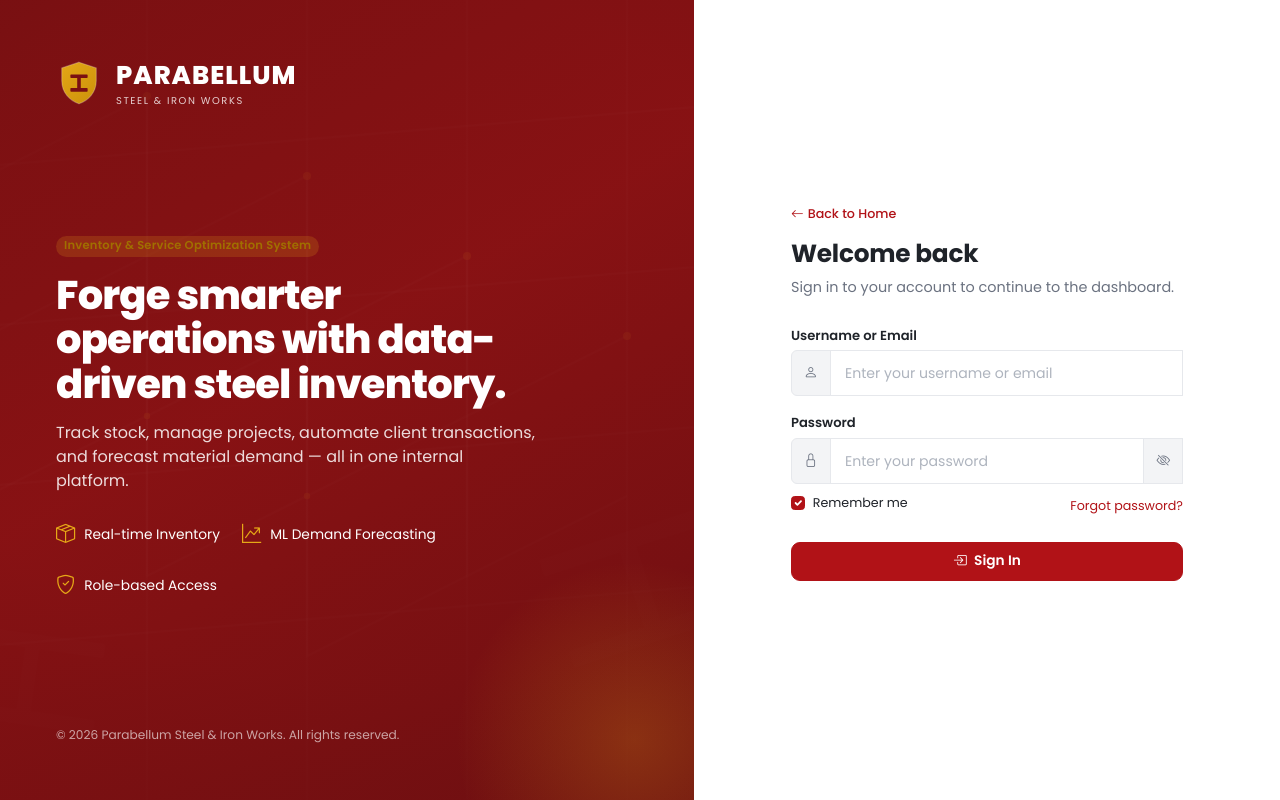
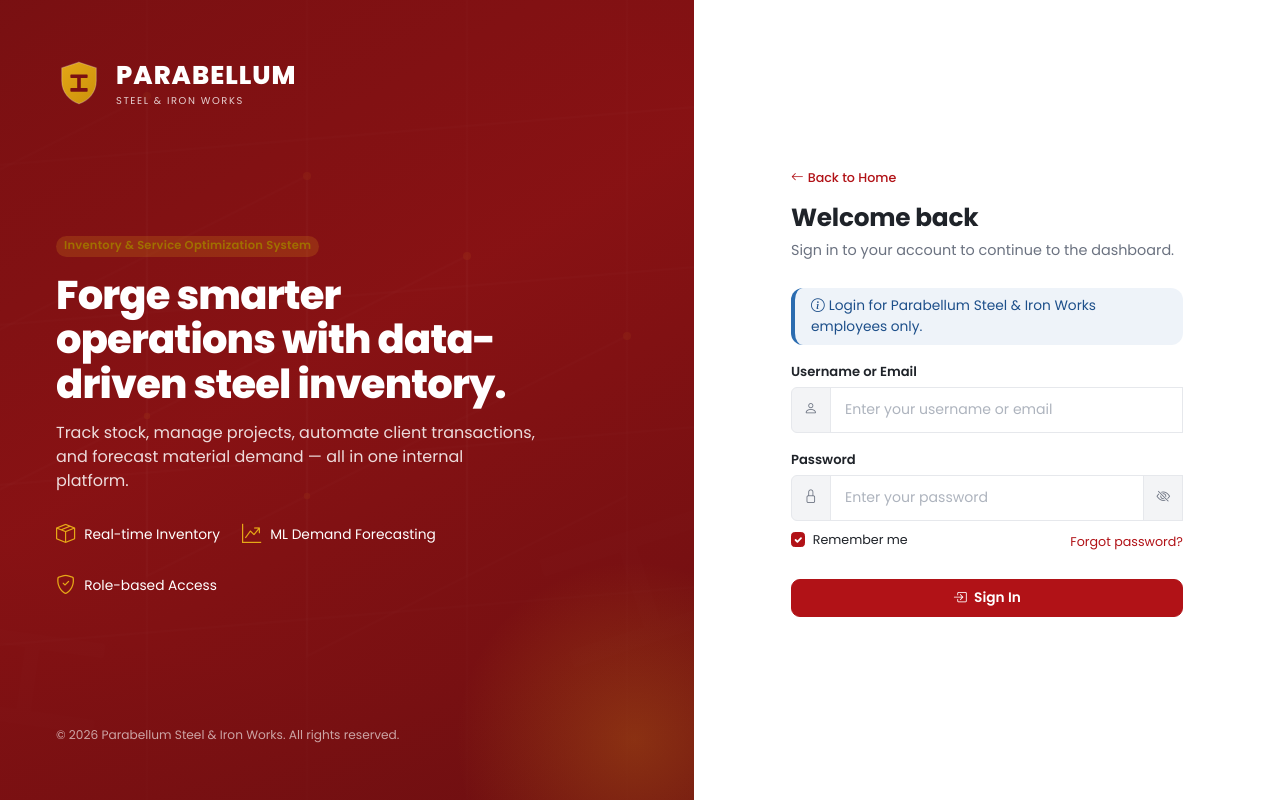
Before and after one commit to KitsuNeku/Parabellum, a Flask app: page /login in a window 1280 px wide. Run offline with Flask 3, Linux system fonts and the light colour scheme; data that the repository does not hold is empty; some libraries are stand-ins or nearby versions.

Commit message:
remade , hopefully no suspension

```diff
--- a/templates/login.html
+++ b/templates/login.html
@@ -51,6 +51,9 @@
       <img src="{{ url_for('static', filename='assets/img/logo.svg') }}" class="lc-logo d-md-none" alt="Parabellum">
       <h2>Welcome back</h2>
       <p class="lc-sub">Sign in to your account to continue to the dashboard.</p>
+      <div class="alert alert-soft-info small py-2 mb-3" role="note">
+        <i class="bi bi-info-circle me-1"></i>Login for Parabellum Steel &amp; Iron Works employees only.
+      </div>
 
       <form id="loginForm" novalidate>
         <div class="mb-3">
```
Also changed, not shown: 1 other file.
